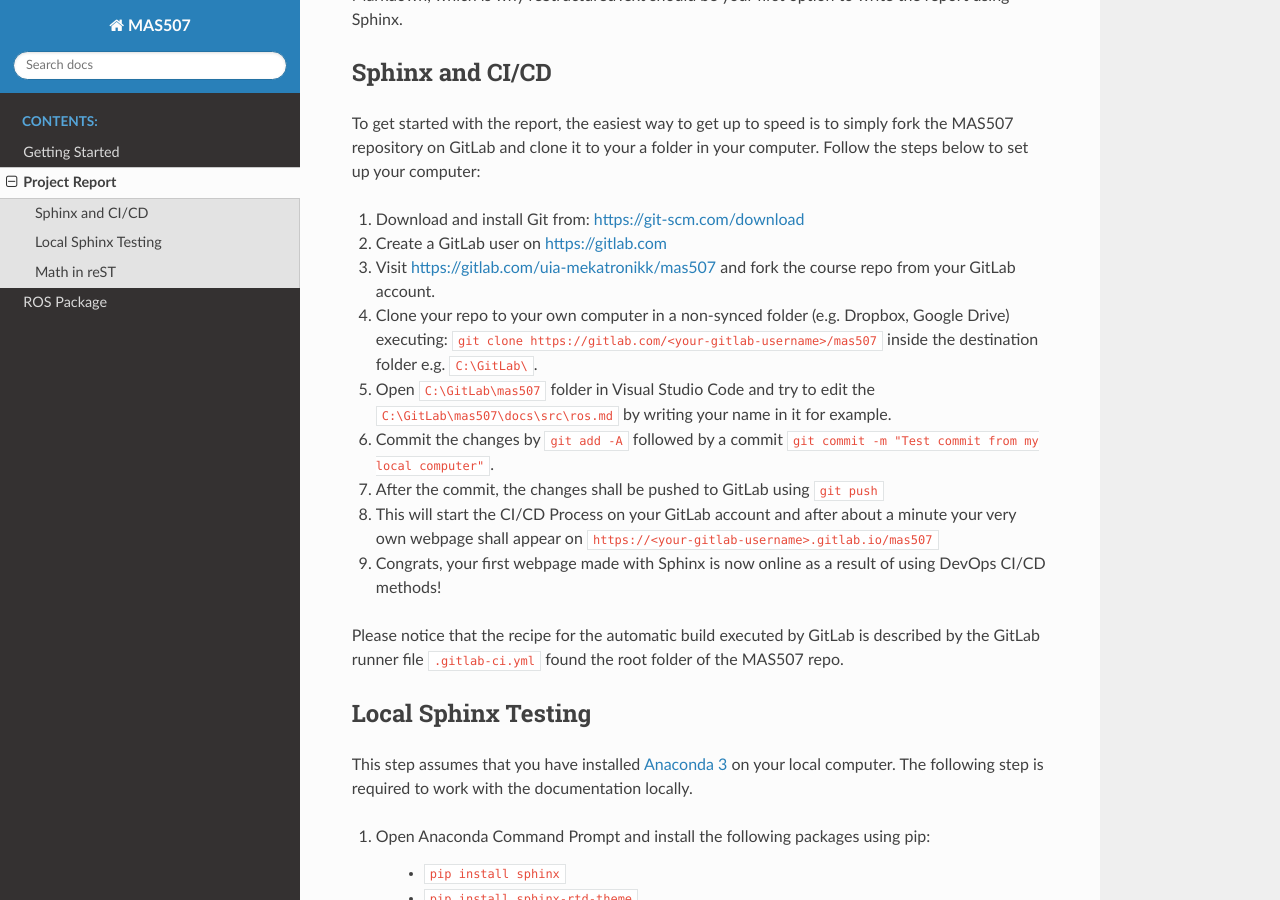
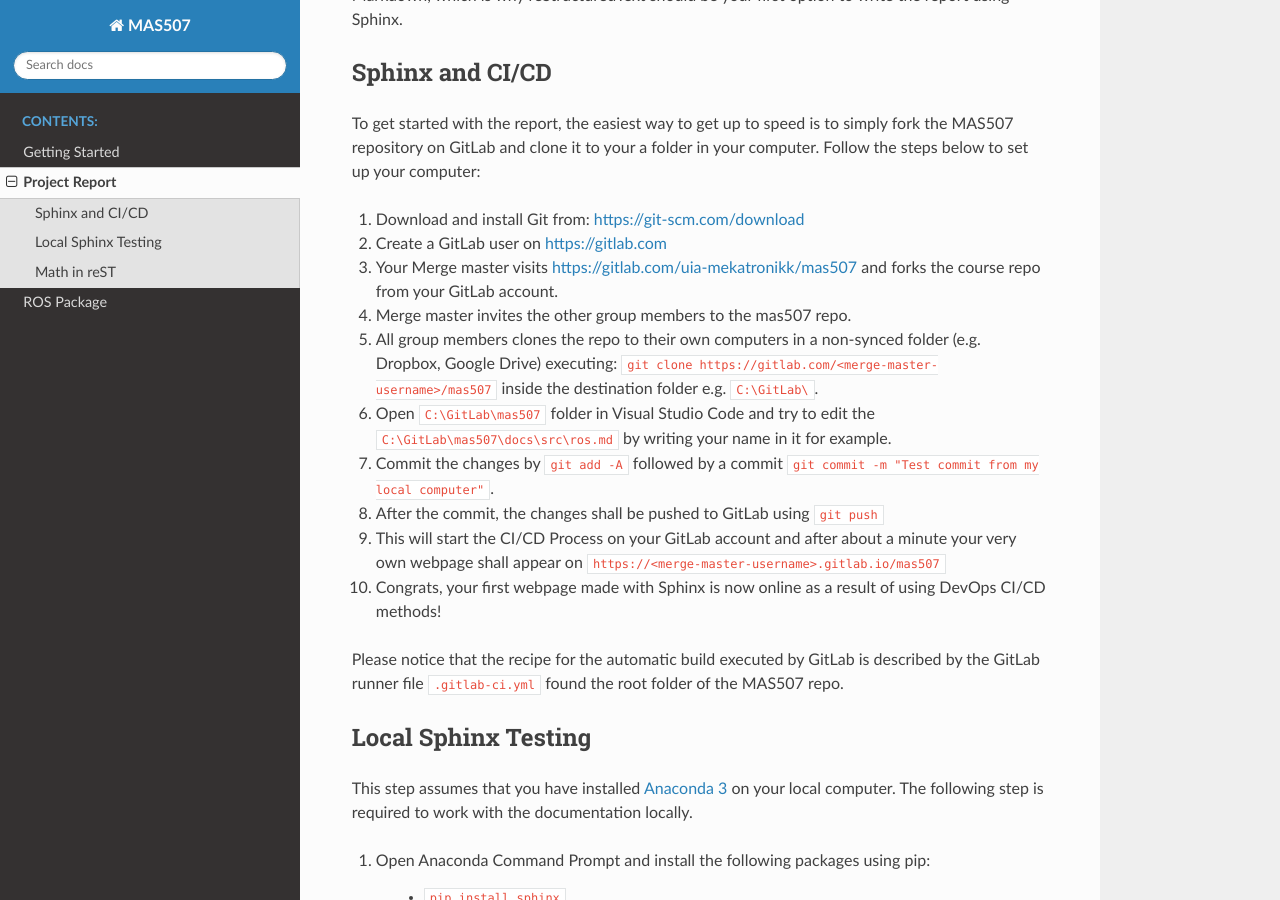
Before and after one commit to Orwatronic/mas_514, a Sphinx documentation site: the page built from docs/src/report.rst, in a window 1280 px wide and 900 px high, scrolled down 488 px. Built offline with Sphinx 7.4.7 and the Read the Docs theme 2.0.0, drawn with Linux system fonts in a browser that asks for light colours.

Commit message:
Fixed info regarding fokring

```diff
--- a/docs/src/report.rst
+++ b/docs/src/report.rst
@@ -15,12 +15,13 @@
 
 #.  Download and install Git from: https://git-scm.com/download
 #.  Create a GitLab user on https://gitlab.com
-#.  Visit https://gitlab.com/uia-mekatronikk/mas507 and fork the course repo from your GitLab account.
-#.  Clone your repo to your own computer in a non-synced folder (e.g. Dropbox, Google Drive) executing: ``git clone https://gitlab.com/<your-gitlab-username>/mas507`` inside the destination folder e.g. ``C:\GitLab\``.
+#.  Your Merge master visits https://gitlab.com/uia-mekatronikk/mas507 and forks the course repo from your GitLab account.
+#.  Merge master invites the other group members to the mas507 repo.
+#.  All group members clones the repo to their own computers in a non-synced folder (e.g. Dropbox, Google Drive) executing: ``git clone https://gitlab.com/<merge-master-username>/mas507`` inside the destination folder e.g. ``C:\GitLab\``.
 #. Open ``C:\GitLab\mas507`` folder in Visual Studio Code and try to edit the ``C:\GitLab\mas507\docs\src\ros.md`` by writing your name in it for example.
 #. Commit the changes by ``git add -A`` followed by a commit ``git commit -m "Test commit from my local computer"``.
 #. After the commit, the changes shall be pushed to GitLab using ``git push``
-#. This will start the CI/CD Process on your GitLab account and after about a minute your very own webpage shall appear on ``https://<your-gitlab-username>.gitlab.io/mas507``
+#. This will start the CI/CD Process on your GitLab account and after about a minute your very own webpage shall appear on ``https://<merge-master-username>.gitlab.io/mas507``
 #. Congrats, your first webpage made with Sphinx is now online as a result of using DevOps CI/CD methods!
 
 Please notice that the recipe for the automatic build executed by GitLab is described by the GitLab runner file ``.gitlab-ci.yml`` found the root folder of the MAS507 repo.
```
Also changed, not shown: docs/src/ros.md (+1 -1 lines).
